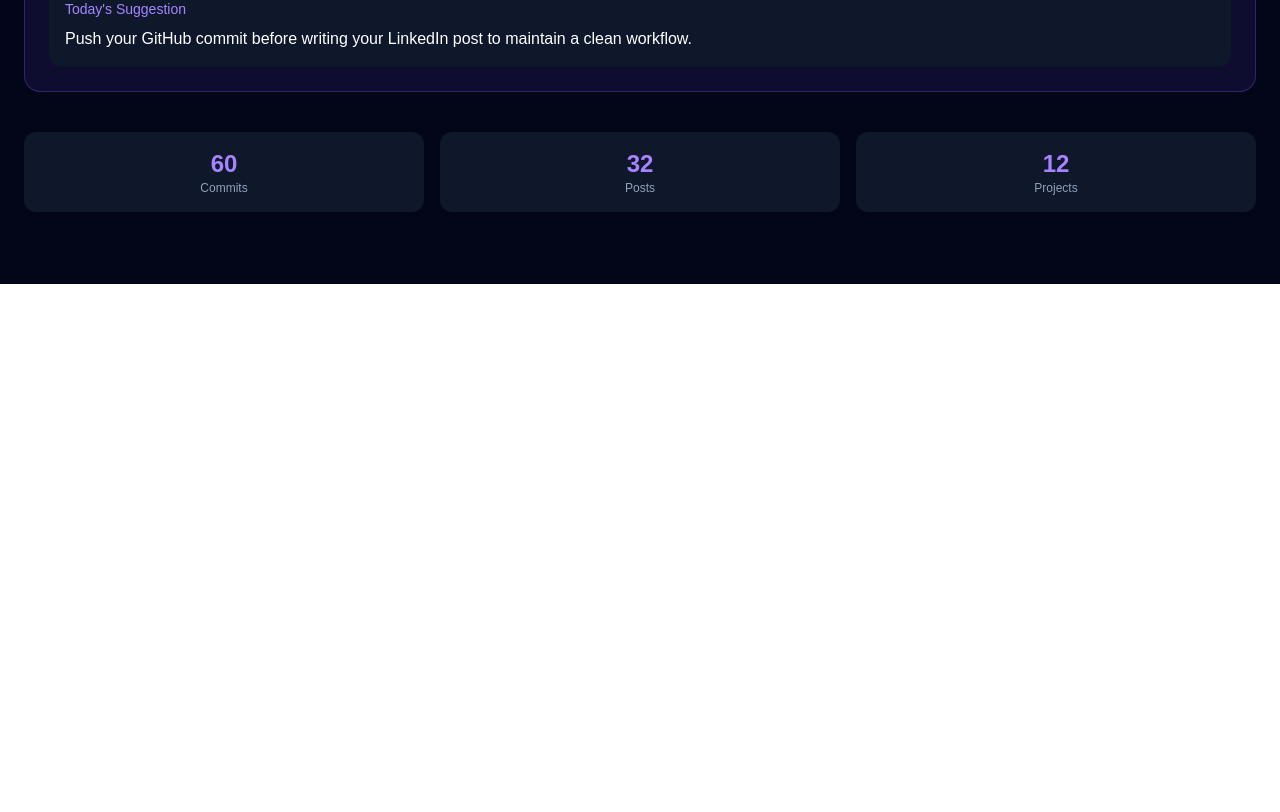
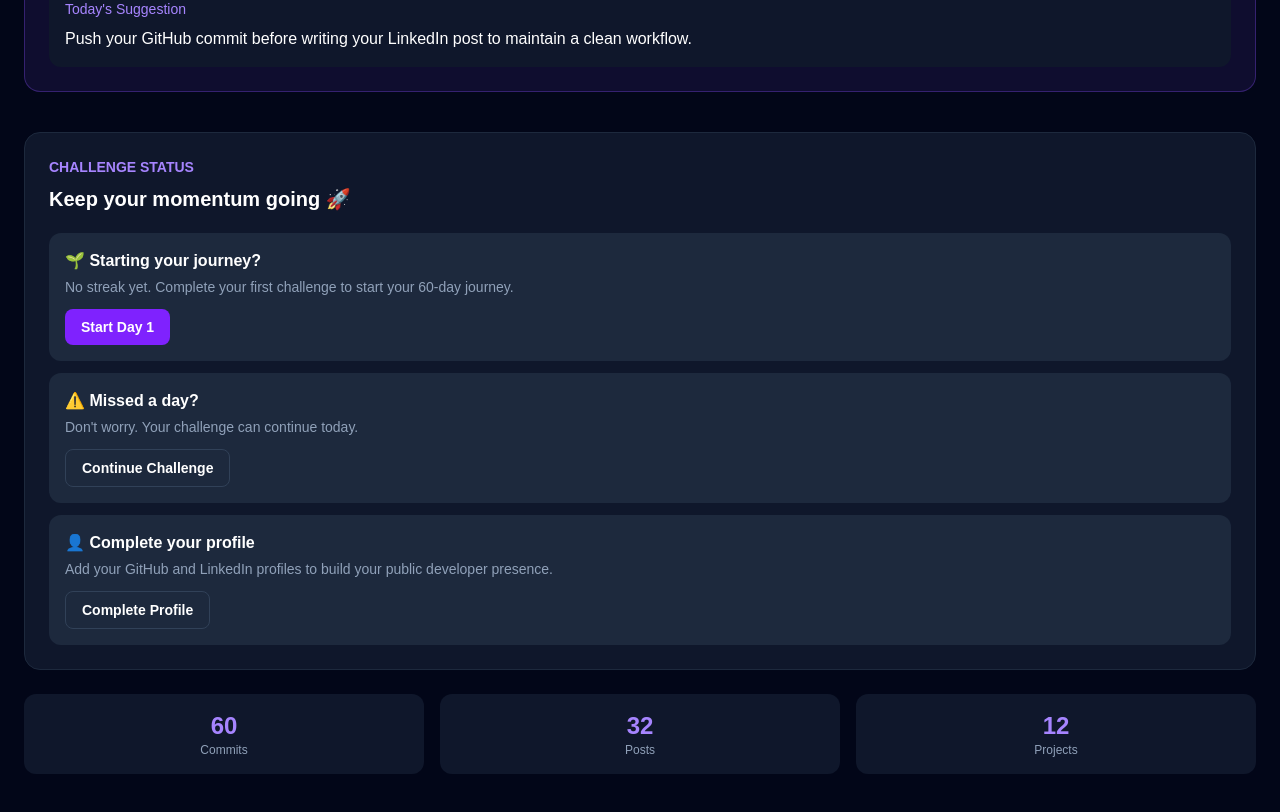
Before and after one commit to naveen-986/abtalks-redesign, a Next.js app: page /dashboard in a window 1280 px wide. Shown: the part 1540-2352 px from the top of the page. Before the commit the page ends 1824 px from the top, so only its background shows below. Built offline with nearby package versions, Linux system fonts and the light colour scheme.

Commit message:
Add dashboard edge cases

```diff
--- a/app/dashboard/page.tsx
+++ b/app/dashboard/page.tsx
@@ -149,6 +149,68 @@ export default function Dashboard() {
   </div>
 </div>
 
+{/* Challenge Status */}
+<div className="mt-6 rounded-2xl border border-slate-800 bg-slate-900 p-6">
+  <p className="text-sm font-semibold text-violet-400">
+    CHALLENGE STATUS
+  </p>
+
+  <h3 className="mt-2 text-xl font-bold">
+    Keep your momentum going 🚀
+  </h3>
+
+  <div className="mt-5 space-y-3">
+
+    {/* First Day State */}
+    <div className="rounded-xl bg-slate-800 p-4">
+      <p className="font-semibold">
+        🌱 Starting your journey?
+      </p>
+
+      <p className="mt-1 text-sm text-slate-400">
+        No streak yet. Complete your first challenge to start your
+        60-day journey.
+      </p>
+
+      <button className="mt-3 rounded-lg bg-violet-600 px-4 py-2 text-sm font-semibold">
+        Start Day 1
+      </button>
+    </div>
+
+    {/* Missed Day State */}
+    <div className="rounded-xl bg-slate-800 p-4">
+      <p className="font-semibold">
+        ⚠️ Missed a day?
+      </p>
+
+      <p className="mt-1 text-sm text-slate-400">
+        Don't worry. Your challenge can continue today.
+      </p>
+
+      <button className="mt-3 rounded-lg border border-slate-700 px-4 py-2 text-sm font-semibold">
+        Continue Challenge
+      </button>
+    </div>
+
+    {/* Empty Profile State */}
+    <div className="rounded-xl bg-slate-800 p-4">
+      <p className="font-semibold">
+        👤 Complete your profile
+      </p>
+
+      <p className="mt-1 text-sm text-slate-400">
+        Add your GitHub and LinkedIn profiles to build your public
+        developer presence.
+      </p>
+
+      <button className="mt-3 rounded-lg border border-slate-700 px-4 py-2 text-sm font-semibold">
+        Complete Profile
+      </button>
+    </div>
+
+  </div>
+</div>
+
 {/* Quick Stats */}
 <div className="mt-6 mb-10 grid grid-cols-3 gap-4">
   <div className="rounded-xl bg-slate-900 p-4 text-center">
```
